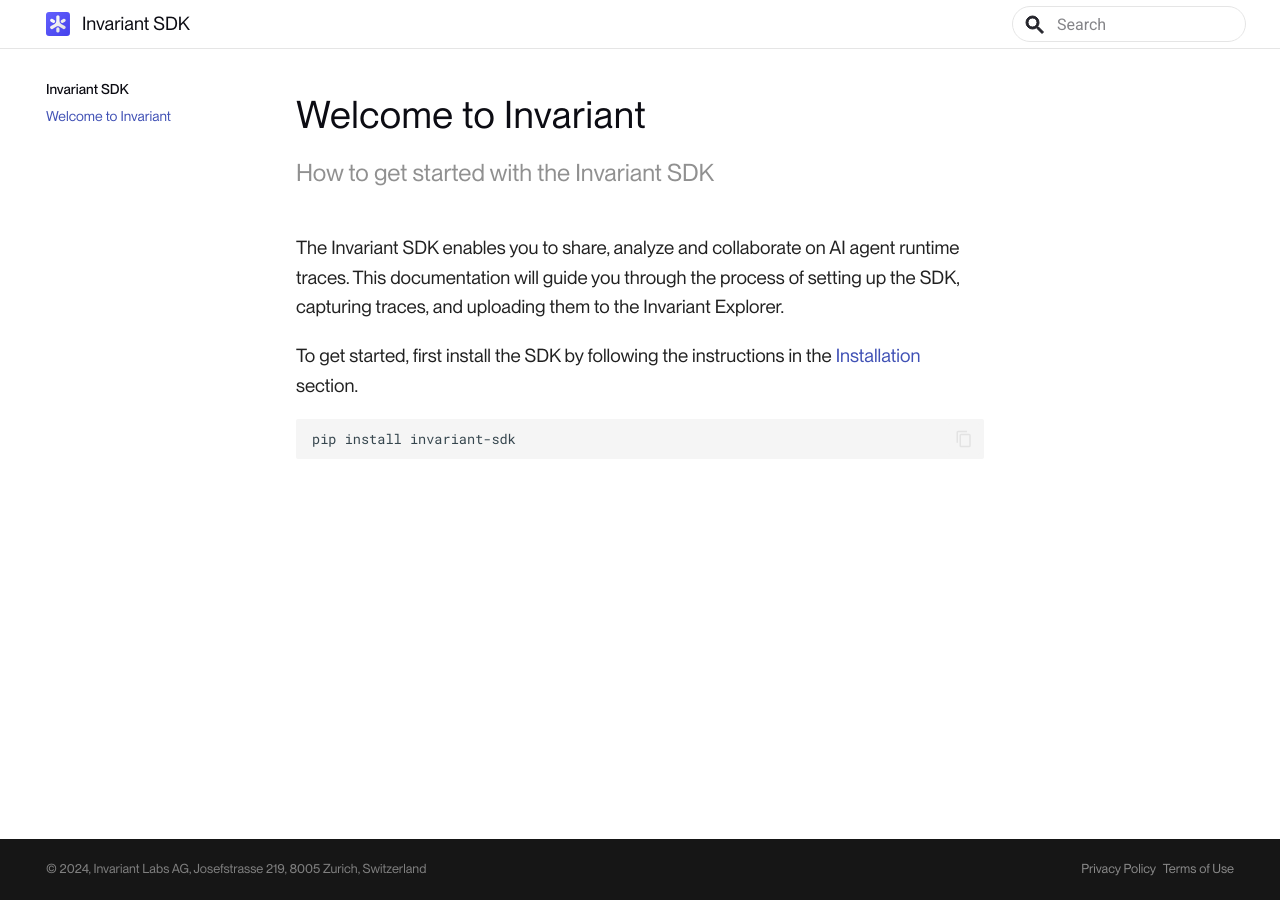
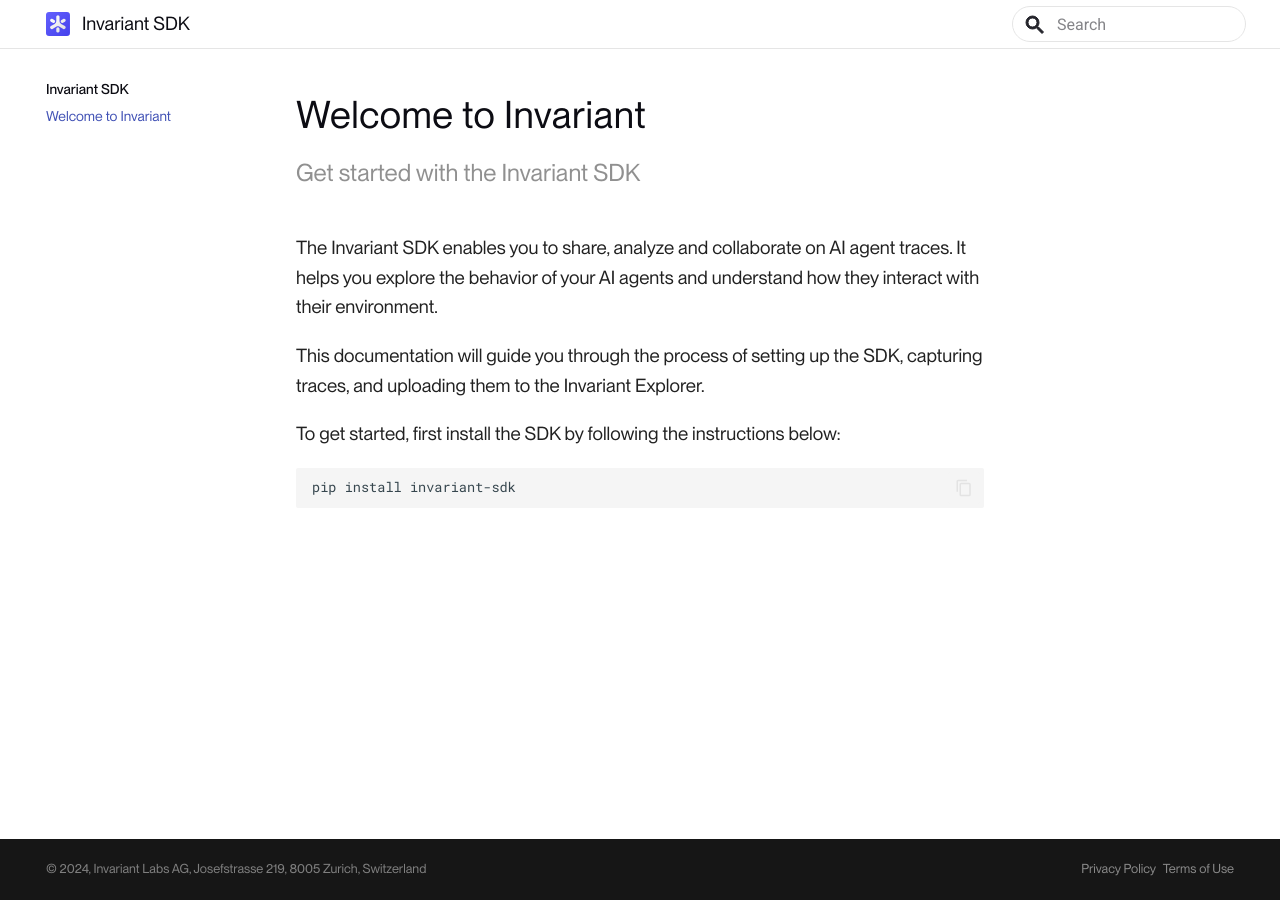
Before and after one commit to invariantlabs-ai/invariant-sdk, an MkDocs documentation site: the page built from docs/docs/index.md, in a window 1280 px wide. Built offline with MkDocs 1.6.1 and Material for MkDocs 9.7.7, drawn with Linux system fonts in a browser that asks for light colours.

Commit message:
fix docs/ paths

````diff
--- a/docs/docs/assets/invariant.css
+++ b/docs/docs/assets/invariant.css
@@ -1,10 +1,10 @@
 @font-face {
     font-family: NeueMontreal;
-    src: url("/assets/NeueMontreal-Regular.otf") format("opentype");
+    src: url("./NeueMontreal-Regular.otf") format("opentype");
 }
 @font-face {
     font-family: NeueMontreal;
-    src: url("/assets/NeueMontreal-Medium.otf") format("opentype");
+    src: url("./NeueMontreal-Medium.otf") format("opentype");
     font-weight: 500;
 }
 body {
--- a/docs/docs/index.md
+++ b/docs/docs/index.md
@@ -1,10 +1,12 @@
 # Welcome to Invariant
 
-<div class='subtitle'>How to get started with the Invariant SDK</div>
+<div class='subtitle'>Get started with the Invariant SDK</div>
 
-The Invariant SDK enables you to share, analyze and collaborate on AI agent runtime traces. This documentation will guide you through the process of setting up the SDK, capturing traces, and uploading them to the Invariant Explorer.
+The Invariant SDK enables you to share, analyze and collaborate on AI agent traces. It helps you explore the behavior of your AI agents and understand how they interact with their environment.
 
-To get started, first install the SDK by following the instructions in the [Installation](installation.md) section.
+This documentation will guide you through the process of setting up the SDK, capturing traces, and uploading them to the Invariant Explorer.
+
+To get started, first install the SDK by following the instructions below:
 
 ```bash
 pip install invariant-sdk
--- a/docs/mkdocs.yml
+++ b/docs/mkdocs.yml
@@ -7,3 +7,4 @@
     - content.code.copy
 extra_css:
   - assets/invariant.css
+use_directory_urls: false
````
Also changed, not shown: 1 other file.
